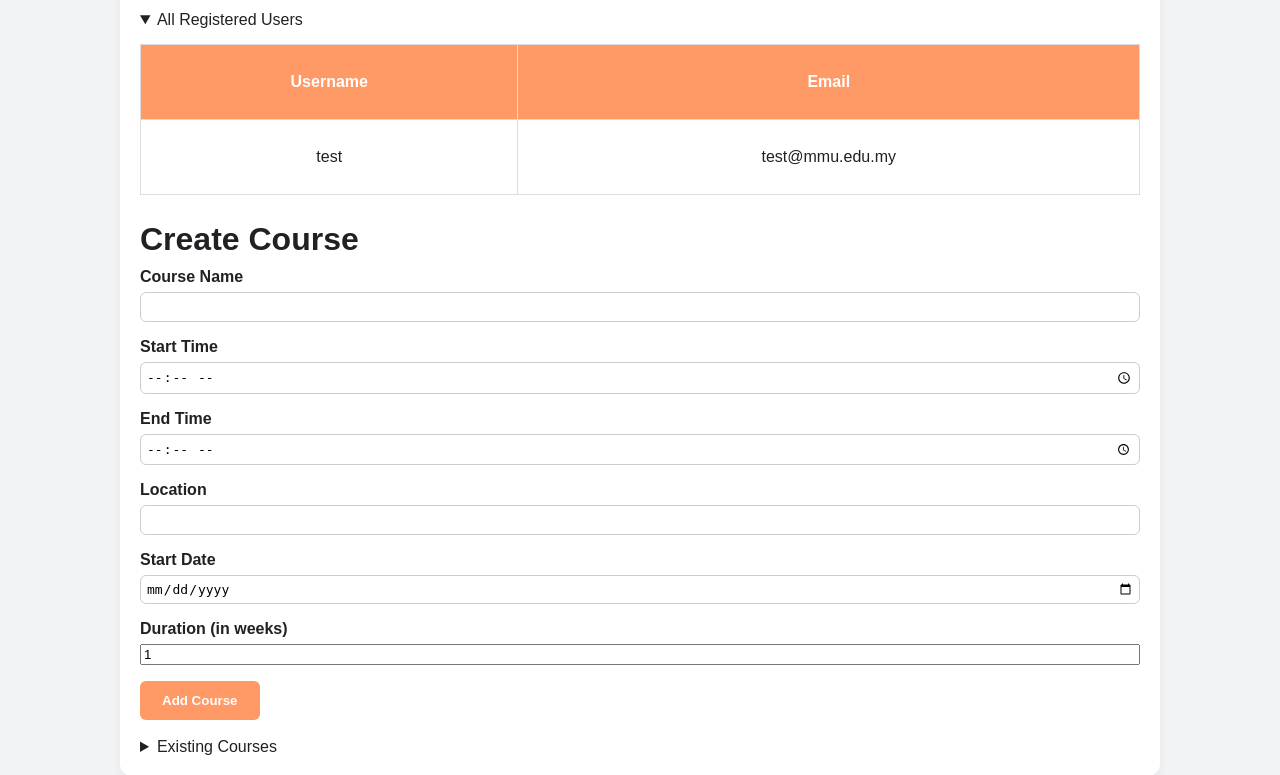
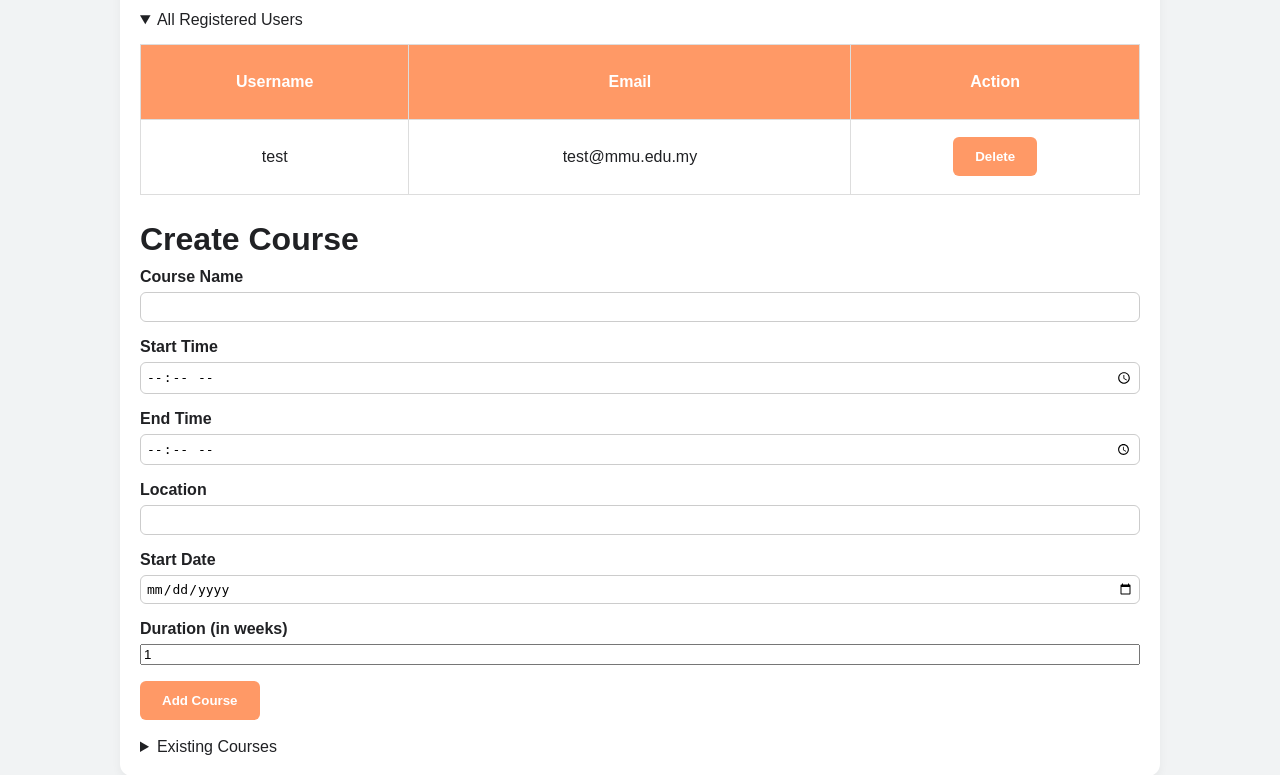
Before and after one commit to hyoond/TT4L-04, a Flask app: page /admin in a window 1280 px wide, after a click on "All Registered Users". Shown: the part 213-988 px from the top of the page. Run offline with Flask 3, Linux system fonts and the light colour scheme; a user stored in the database is signed in; data comes from the database, SQL or seed files in the repository.

Commit message:
Delete button was added

```diff
--- a/templates/admin_dashboard.html
+++ b/templates/admin_dashboard.html
@@ -27,6 +27,7 @@
                     <tr>
                         <th>Username</th>
                         <th>Email</th>
+                        <th>Action</th>
                     </tr>
                 </thead>
                 <tbody>
@@ -34,6 +35,12 @@
                     <tr>
                         <td>{{ user[0] }}</td>
                         <td>{{ user[1] }}</td>
+                        <td>
+                            <form action="{{ url_for('deletion') }}" method="post">
+                                    <input type="hidden" name="user_email" value="{{ user[1] }}">
+                                    <button type="submit" class="btn">Delete</button>
+                            </form>
+                        </td>
                     </tr>
                     {% endfor %}
                 </tbody>
@@ -82,6 +89,7 @@
                 <th>End Time</th>
                 <th>Location</th>
                 <th>Start Date (Duration of Week)</th>
+                <th>Action</th>
             </tr>
         </thead>
         <tbody>
@@ -92,6 +100,12 @@
                 <td>{{ course[3] }}</td>
                 <td>{{ course[4] }}</td>
                 <td>{{ course[5] }}</td>
+                <td>
+                            <form action="{{ url_for('deletion') }}" method="post">
+                                    <input type="hidden" name="course_id" value="{{ course[0] }}">
+                                    <button type="submit" class="btn">Delete</button>
+                            </form>
+                </td>
             </tr>
             {% endfor %}
         </tbody>
```
